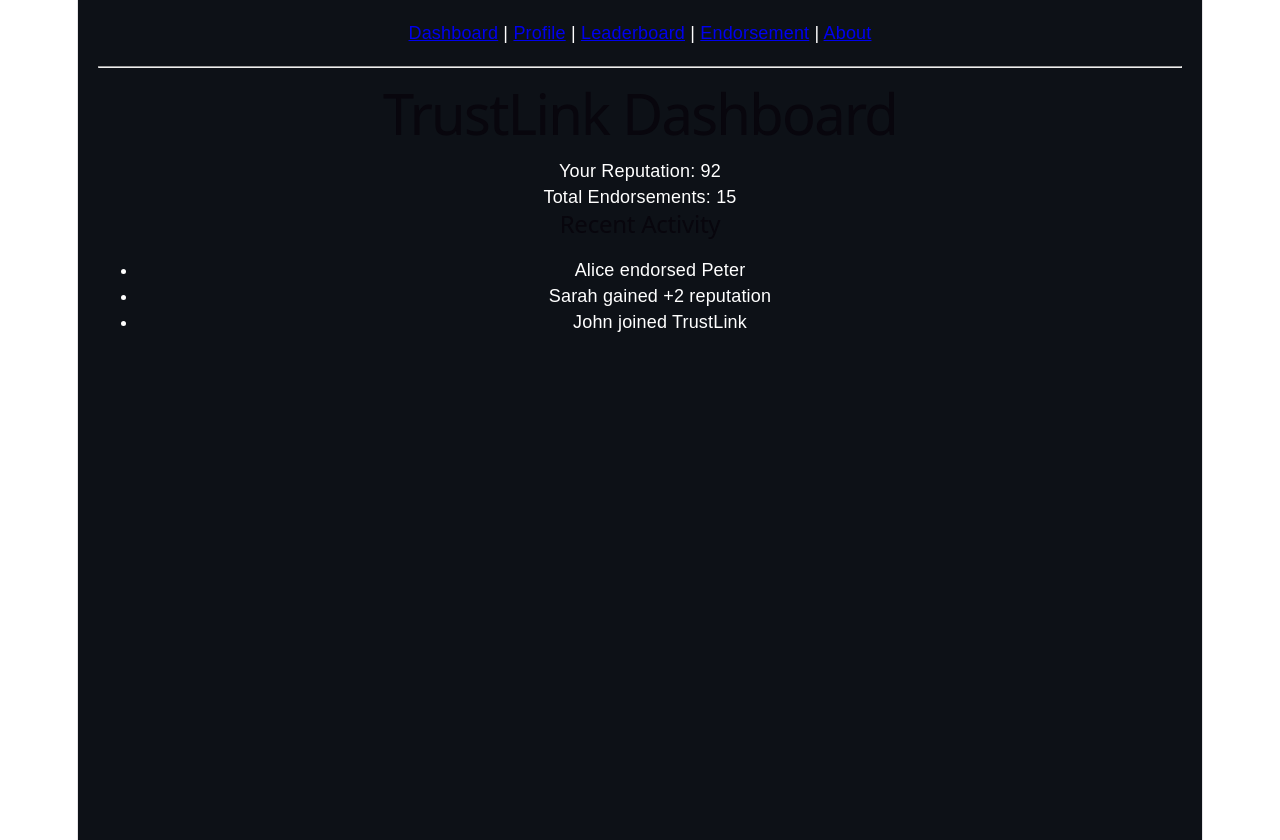
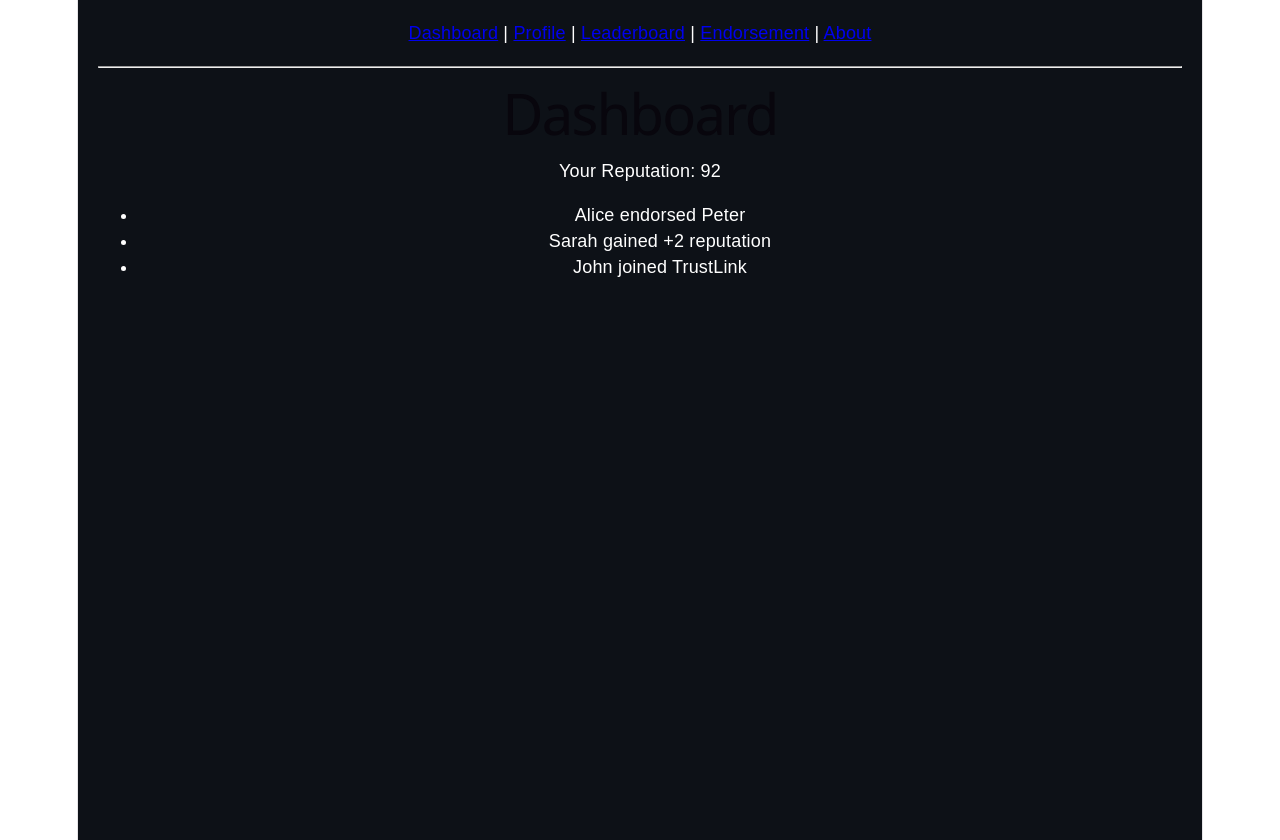
Before and after one commit to peterkehinde673/trustlink-socialfi, a React (Vite) app: page / in a window 1280 px wide. Built offline with nearby package versions, Linux system fonts and the light colour scheme.

Commit message:
Update Dashboard.tsx

```diff
--- a/src/pages/Dashboard.tsx
+++ b/src/pages/Dashboard.tsx
@@ -1,13 +1,13 @@
+import ActivityFeed from "../components/ActivityFeed";
 import { user } from "../data/userData";
-import ActivityFeed from "../components/ActivityFeed";
 function Dashboard() {
   return (
     <div>
-      <h1>TrustLink Dashboard</h1>
+      <h1>Dashboard</h1>
 
       <p>Your Reputation: {user.reputation}</p>
-      <p>Total Endorsements: {user.endorsements}</p>
-      <h2>Recent Activity</h2>
+
+      {/* THIS is how you use ActivityFeed */}
       <ActivityFeed />
     </div>
   );
```
